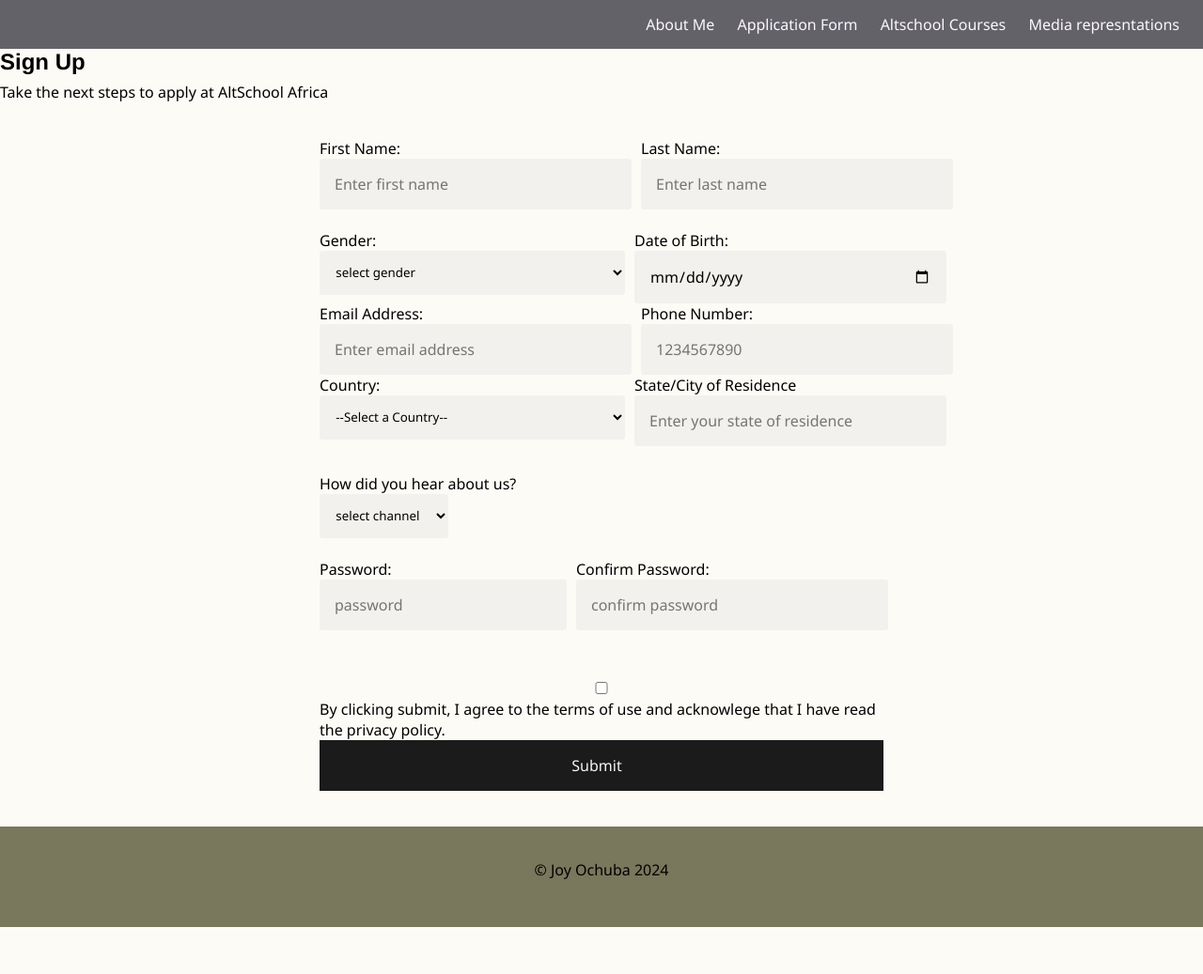
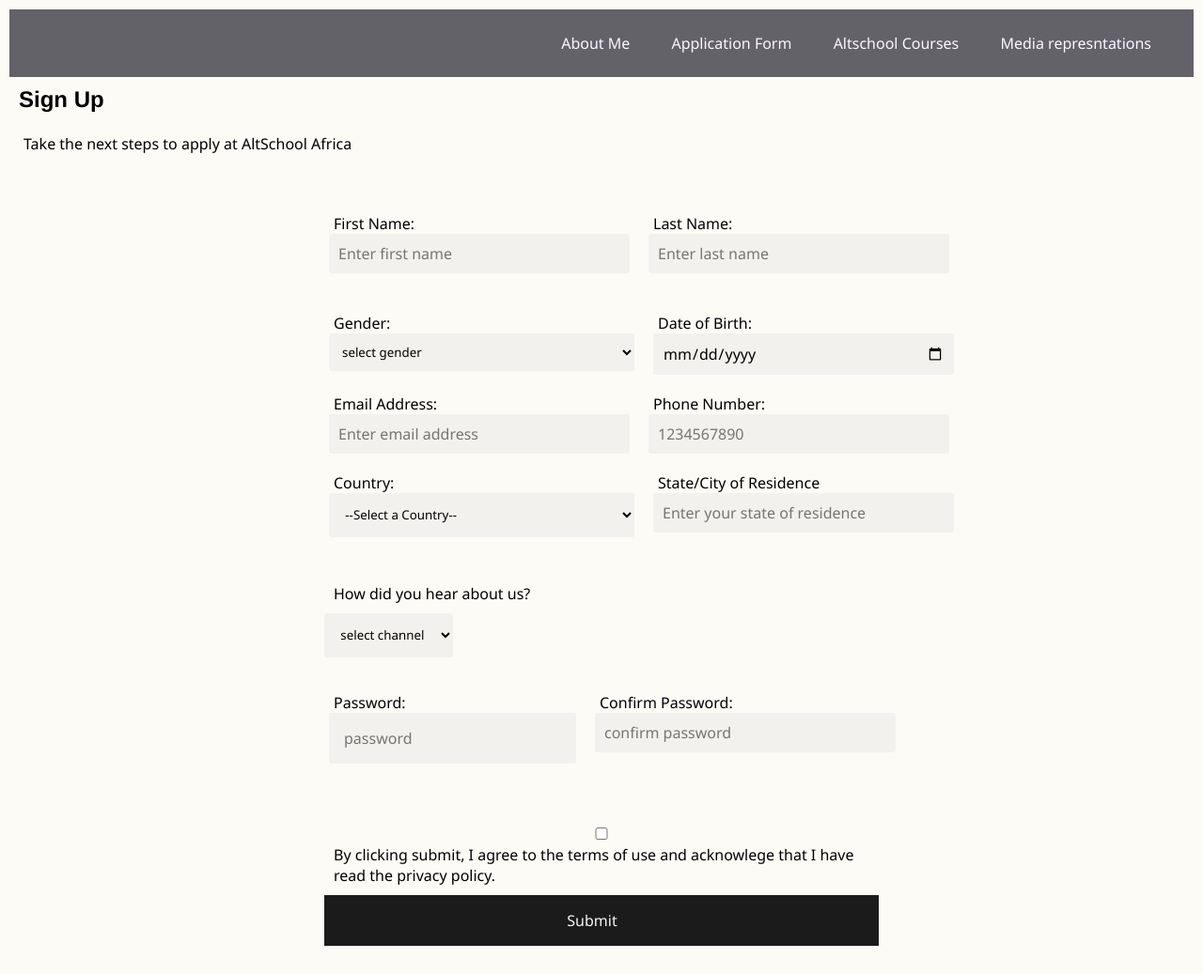
Before and after one commit to chidinma79/Altschool-Assignment, a plain HTML site: page form.html in a window 1280 px wide. Shown: the top 1037 px of the page at 94% size. Before the commit the page ends 987 px from the top, so only its background shows below. Drawn offline with Linux system fonts and the light colour scheme.

Commit message:
added padding

```diff
--- a/style.css/form.css
+++ b/style.css/form.css
@@ -61,7 +61,7 @@ button{
 #text1{
   border: 0;
   background-color:rgba(128, 128, 128, 0.084);
-  padding: 1em;
+  padding: 10px;
   border-radius: 3px;
   width: 300px;
 }
@@ -76,7 +76,7 @@ button{
 #text2{
   border: 0;
   background-color:rgba(128, 128, 128, 0.084);
-  padding: 1em;
+  padding: 10px;
   border-radius: 3px;
   width: 325px;
 }
--- a/style.css/home.css
+++ b/style.css/home.css
@@ -7,7 +7,7 @@
 
 * {
   margin: 0px;
-  padding: 0px;
+  padding: 5px;
   font-family:'Segoe UI', Tahoma, Geneva, Verdana, sans-serif;
 }
 
@@ -38,6 +38,7 @@ p {
   color: black;
   font-weight: 500;
   font-size: medium;
+  padding: 10px;
 }
 
 
```
Also changed, not shown: media.html (+1 -7 lines).
